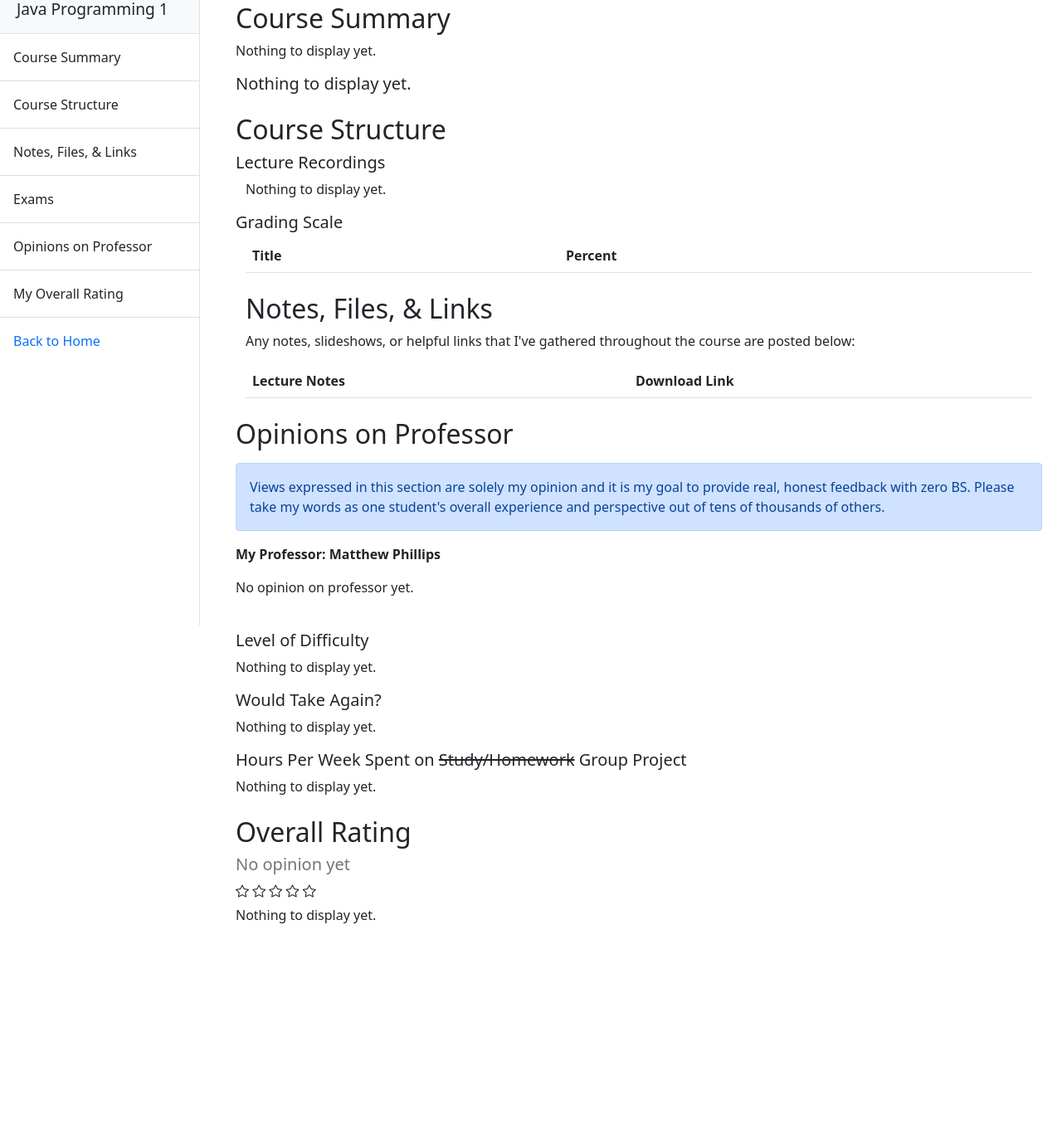
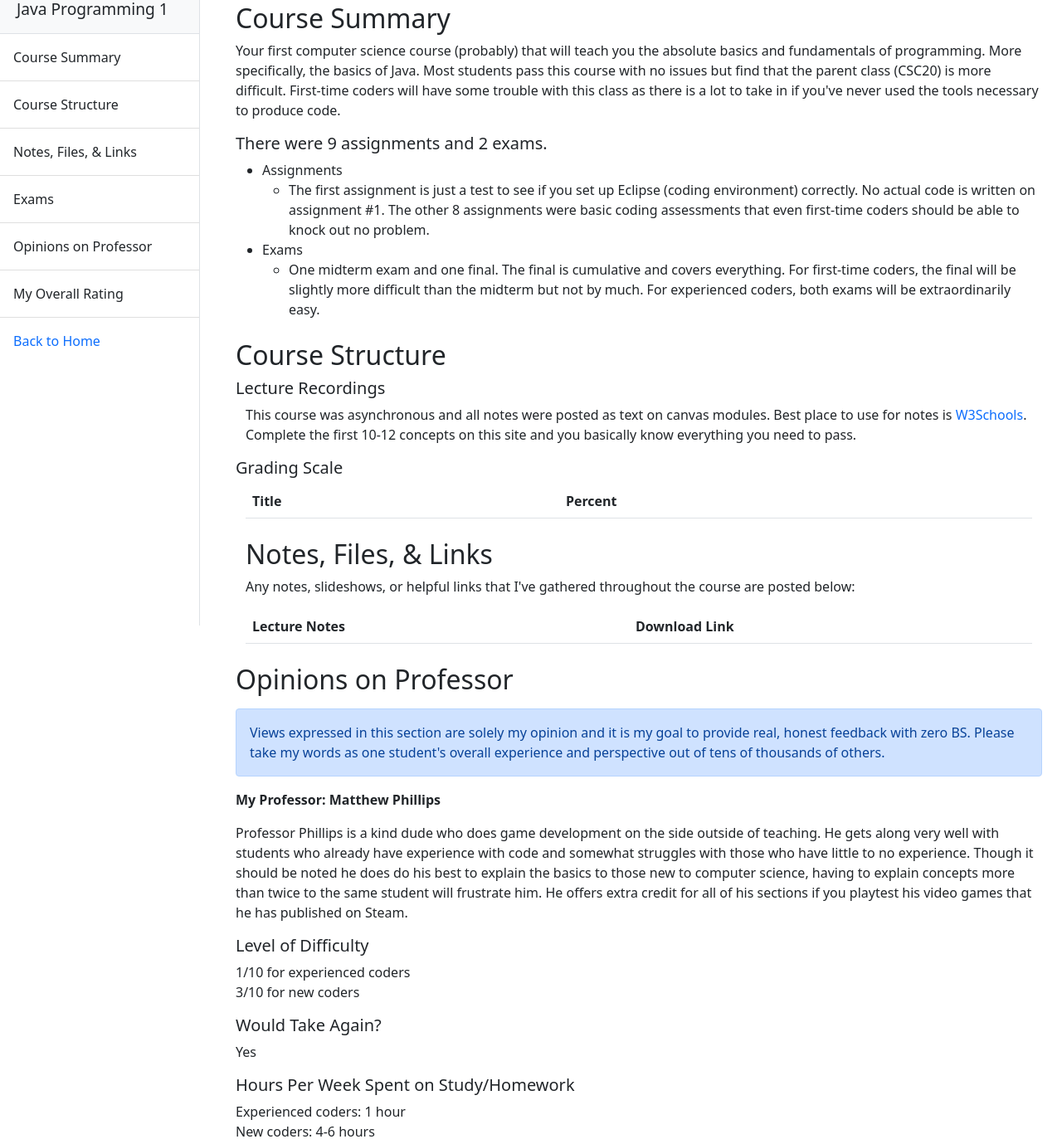
Before and after one commit to csc-archive/csc-archive.github.io, a plain HTML site: page CSC15.html in a window 1280 px wide. Shown: the part 46-1425 px from the top of the page at 83% size. Before the commit the page ends 1377 px from the top, so only its background shows below. Drawn offline with nearby package versions, Linux system fonts and the light colour scheme.

Commit message:
add csc15 and csc20 pages

```diff
--- a/CSC15.html
+++ b/CSC15.html
@@ -35,29 +35,28 @@
             <!-- Page content-->
             <div id="summary" class="container">
                 <h2 class="mt-4">Course Summary</h2>
-                <p>Nothing to display yet.
+                <p>Your first computer science course (probably) that will teach you the absolute basics and fundamentals of programming. More specifically, the basics of Java. Most students pass this course with no issues but find that the parent class (CSC20) is more difficult.
+                    First-time coders will have some trouble with this class as there is a lot to take in if you've never used the tools necessary to produce code.
                 </p>
-                <h5>Nothing to display yet.</h4>
-                    <!--
+                <h5>There were 9 assignments and 2 exams.</h5>
                 <ul>
-                    <li>The group project
+                    <li>Assignments
                         <ul>
-                            <li>Nothing to display yet.</li>
+                            <li>The first assignment is just a test to see if you set up Eclipse (coding environment) correctly. No actual code is written on assignment #1. The other 8 assignments were basic coding assessments that even first-time coders should be able to knock out no problem.</li>
                         </ul>
                     </li>
-                    <li>The group project
+                    <li>Exams
                         <ul>
-                            <li>Nothing to display yet.</li>
+                            <li>One midterm exam and one final. The final is cumulative and covers everything. For first-time coders, the final will be slightly more difficult than the midterm but not by much. For experienced coders, both exams will be extraordinarily easy.</li>
                         </ul>
                     </li>
                 </ul>
-            -->
             </div>
             <div id="structure" class="container">
                 <h2 class="mt-4">Course Structure</h2>
                 <h5>Lecture Recordings</h5>
                 <div class="container">
-                    <p>Nothing to display yet.</p>
+                    <p>This course was asynchronous and all notes were posted as text on canvas modules. Best place to use for notes is <a class="text-primary" target="_blank" href="https://w3schools.com/java">W3Schools</a>. Complete the first 10-12 concepts on this site and you basically know everything you need to pass.</p>
                 </div>
                 <h5>Grading Scale</h5>
                 <div class="container">
@@ -155,27 +154,32 @@
                     </div>
                 </div>
                 <p class="fw-bold">My Professor: Matthew Phillips</p>
-                <p>No opinion on professor yet.
-                    <br><br>
+                <p>Professor Phillips is a kind dude who does game development on the side outside of teaching. He gets along very well with students who already have experience with code and somewhat struggles with those who have little to no experience.
+                    Though it should be noted he does do his best to explain the basics to those new to computer science, having to explain concepts more than twice to the same student will frustrate him. He offers extra credit for all of his sections if you
+                    playtest his video games that he has published on Steam.
+                    <br>
                 </p>
                 <h5>Level of Difficulty</h5>
-                <p>Nothing to display yet.</p>
+                <p>1/10 for experienced coders<br>3/10 for new coders</p>
                 <h5>Would Take Again?</h5>
-                <p>Nothing to display yet.</p>
-                <h5>Hours Per Week Spent on <strike>Study/Homework</strike> Group Project</h5>
-                <p>Nothing to display yet.</p>
+                <p>Yes</p>
+                <h5>Hours Per Week Spent on Study/Homework</h5>
+                <p>Experienced coders: 1 hour<br>New coders: 4-6 hours</p>
             </div>
             <div id="review" class="container" style="padding-bottom:200px;">
                 <h2 class="mt-4">Overall Rating</h2>
-                <h5 class="text-muted">No opinion yet</h5>
-                <i class="bi bi-star"></i>
-                <i class="bi bi-star"></i>
-                <i class="bi bi-star"></i>
-                <i class="bi bi-star"></i>
-                <i class="bi bi-star"></i>
-                <p style="padding-top:5px;">Nothing to display yet.</p>
+                <h5 class="text-primary">Very Positive</h5>
+                <i class="bi bi-star-fill"></i>
+                <i class="bi bi-star-fill"></i>
+                <i class="bi bi-star-fill"></i>
+                <i class="bi bi-star-fill"></i>
+                <i class="bi bi-star-fill"></i>
+                <p style="padding-top:5px;">
+                    A fundamental course that serves as one of many locks to the gateway of Computer Science and is a pretty decent litmus test as to whether
+                    or not you'll enjoy the major. If you found this course to be overwhelmingly difficult, it's probably worth a shot to try again since many
+                    coders are turned away by one small failure when in reality they've had hundreds of successes. If you performed well in this course, you'll likely
+                do well in most other pre-major courses as well.</p>
             </div>
-
         </div>
     </div>
     <!-- Bootstrap core JS-->
```
Also changed, not shown: CSC20.html (+31 -21 lines), index.html (+6 -6 lines).
